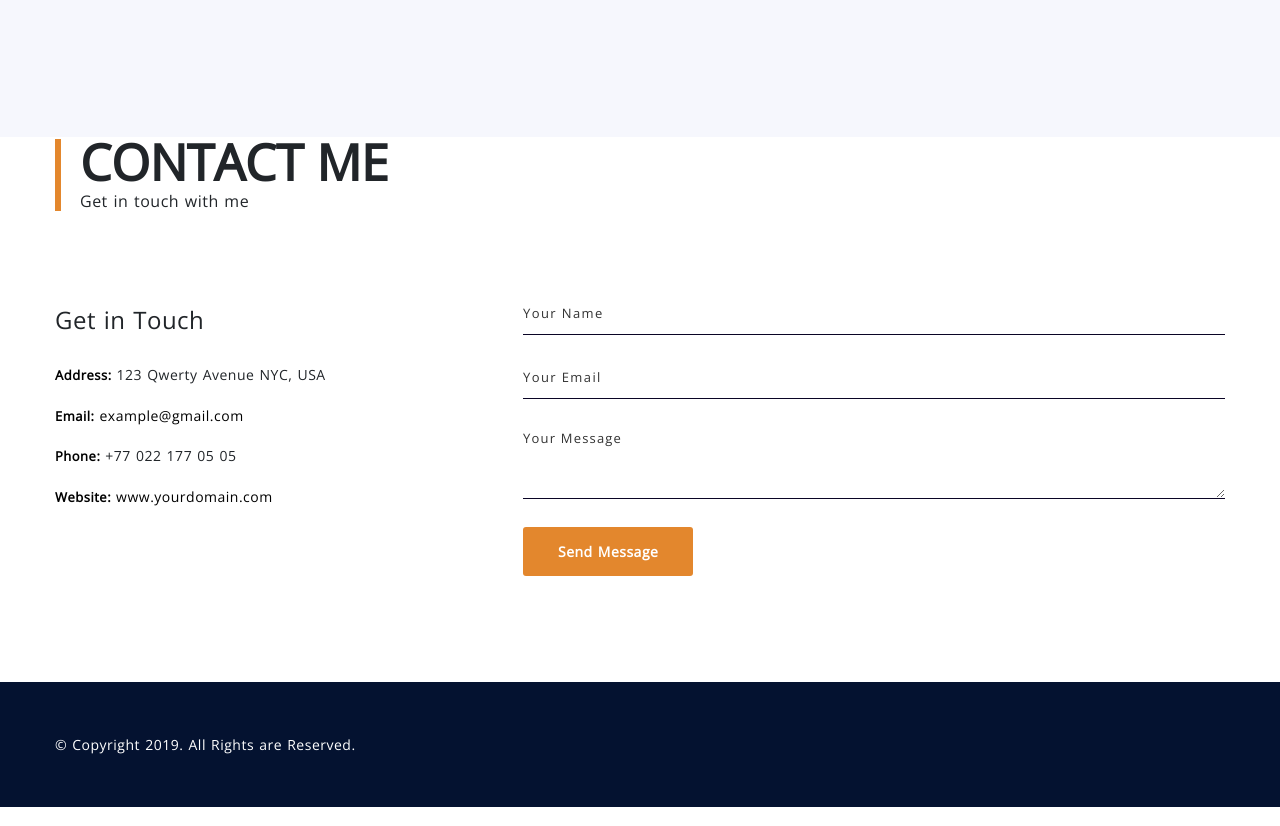
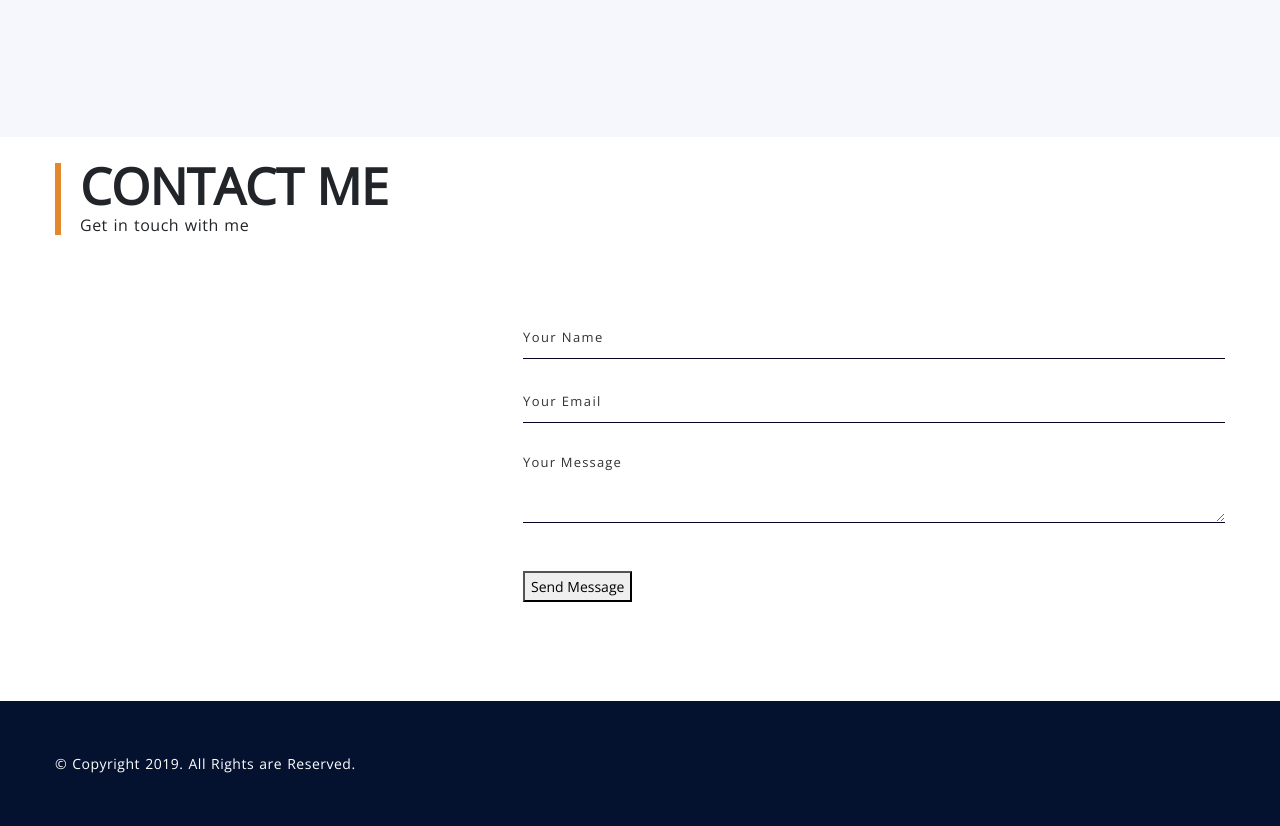
Before and after one commit to AlexWiersma/githubpages, a Nuxt app: page / in a window 1280 px wide. Shown: the part 3580-4406 px from the top of the page. Built offline with nearby package versions, Linux system fonts and the light colour scheme.

Commit message:
contact: Added contact form

```diff
--- /dev/null
+++ b/components/contact/contact.vue
@@ -0,0 +1,67 @@
+<template>
+
+  <div class="arlo_tm_section" id="contact" style="margin-top: 24px;">
+    <div class="container">
+      <div class="arlo_tm_title_holder contact">
+        <h3>Contact Me</h3>
+        <span>Get in touch with me</span>
+      </div>
+    </div>
+    <div class="arlo_tm_footer_contact_wrapper_all">
+      <div class="arlo_tm_contact_wrap_all">
+        <div class="container">
+          <div class="leftbox">
+            <div class="arlo_tm_mini_title_holder contact">
+            </div>
+          </div>
+          <div class="rightbox">
+            <div class="arlo_tm_contact_wrap">
+              <div class="main_input_wrap">
+                <form action="https://usebasin.com/f/553316899dd6" method="post" class="contact_form" id="contact_form">
+                  <div class="returnmessage" data-success="Your message has been received, We will contact you soon."></div>
+                  <div class="empty_notice"><span>Please Fill Required Fields</span></div>
+                  <div class="wrap">
+                    <input id="name" type="text" name="name" placeholder="Your Name">
+                  </div>
+                  <div class="wrap">
+                    <input id="email" name="email" type="email" placeholder="Your Email">
+                  </div>
+                  <div class="wrap">
+                    <textarea id="message" name="message" placeholder="Your Message"/>
+                    <input type="hidden" name="_gotcha" style="display: none;"/>
+                  </div>
+                  <div class="wrap">
+                    <div class="g-recaptcha" data-sitekey="6Lew3SMUAAAAAJ82QoS7gqOTkRI_dhYrFy1f7Sqy"></div>
+                  </div>
+                  <div class="arlo_tm_button">
+                    <button type="submit">Send Message</button>
+                  </div>
+                </form>
+              </div>
+            </div>
+          </div>
+        </div>
+      </div>
+      <div class="arlo_tm_footer_wrap">
+        <div class="container">
+          <p>&copy; Copyright {{ new Date().getFullYear() }}. All Rights are Reserved.</p>
+        </div>
+      </div>
+    </div>
+  </div>
+
+</template>
+
+<script>
+  export default {
+    mounted() {
+      this.$nextTick(() => {
+        let recaptchaScript = document.createElement('script')
+        recaptchaScript.setAttribute('src', 'https://www.google.com/recaptcha/api.js')
+        document.head.appendChild(recaptchaScript)
+      });
+    }
+  }
+
+
+</script>
--- a/components/portfolio/portfolio.vue
+++ b/components/portfolio/portfolio.vue
@@ -45,7 +45,7 @@
             <div class="arlo_tm_about_wrap author_wrap">
               <div class="leftbox">
                 <div class="arlo_tm_mini_title_holder">
-                  <h4>Other iOS apps made an iOS Developer include:</h4>
+                  <h4>Other iOS apps made as an iOS Developer include:</h4>
                 </div>
               </div>
               <div class="rightbox">
--- a/nuxt.config.js
+++ b/nuxt.config.js
@@ -53,6 +53,7 @@ export default {
   modules: [
     // Doc: https://bootstrap-vue.js.org
     'bootstrap-vue/nuxt',
+    // 'vue-recaptcha',
   ],
   /*
   ** Build configuration
--- a/pages/index.vue
+++ b/pages/index.vue
@@ -22,8 +22,8 @@
           <div class="leftpart_bottom">
             <div class="social_wrap">
               <ul>
-                <li><a href="#"><i class="xcon-linkedin"></i></a></li>
-                <li><a href="#"><i class="xcon-instagram"></i></a></li>
+                <li><a href="https://www.linkedin.com/in/awiersma/"><i class="xcon-linkedin"></i></a></li>
+                <li><a href="https://www.instagram.com/alex.wiersma/"><i class="xcon-instagram"></i></a></li>
               </ul>
             </div>
           </div>
@@ -50,60 +50,7 @@
           <!-- /PORTFOLIO -->
 
           <!-- CONTACT & FOOTER -->
-          <div class="arlo_tm_section" id="contact">
-            <div class="container">
-              <div class="arlo_tm_title_holder contact">
-                <h3>Contact Me</h3>
-                <span>Get in touch with me</span>
-              </div>
-            </div>
-            <div class="arlo_tm_footer_contact_wrapper_all">
-              <div class="arlo_tm_contact_wrap_all">
-                <div class="container">
-                  <div class="leftbox">
-                    <div class="arlo_tm_mini_title_holder contact">
-                      <h4>Get in Touch</h4>
-                    </div>
-                    <div class="short_info_wrap">
-                      <ul>
-                        <li><p><label>Address:</label><span>123 Qwerty Avenue NYC, USA</span></p></li>
-                        <li><p><label>Email:</label><span><a href="mailto:example@gmail.com">example@gmail.com</a></span></p></li>
-                        <li><p><label>Phone:</label><span>+77 022 177 05 05</span></p></li>
-                        <li><p><label>Website:</label><span><a href="mailto:example@gmail.com">www.yourdomain.com</a></span></p></li>
-                      </ul>
-                    </div>
-                  </div>
-                  <div class="rightbox">
-                    <div class="arlo_tm_contact_wrap">
-                      <div class="main_input_wrap">
-                        <form action="/" method="post" class="contact_form" id="contact_form">
-                          <div class="returnmessage" data-success="Your message has been received, We will contact you soon."></div>
-                          <div class="empty_notice"><span>Please Fill Required Fields</span></div>
-                          <div class="wrap">
-                            <input id="name" type="text" placeholder="Your Name">
-                          </div>
-                          <div class="wrap">
-                            <input id="email" type="text" placeholder="Your Email">
-                          </div>
-                          <div class="wrap">
-                            <textarea id="message" placeholder="Your Message"></textarea>
-                          </div>
-                          <div class="arlo_tm_button">
-                            <a id="send_message" href="#"><span>Send Message</span></a>
-                          </div>
-                        </form>
-                      </div>
-                    </div>
-                  </div>
-                </div>
-              </div>
-              <div class="arlo_tm_footer_wrap">
-                <div class="container">
-                  <p>&copy; Copyright 2019. All Rights are Reserved.</p>
-                </div>
-              </div>
-            </div>
-          </div>
+          <contact/>
           <!-- /CONTACT & FOOTER -->
 
         </div>
@@ -119,6 +66,7 @@
   import mobile_menu from '~/components/mobile_menu/mobile_menu';
   import about_me from '~/components/about/about_me'
   import portfolio from "../components/portfolio/portfolio";
+  import contact from "../components/contact/contact";
 
   const sideMenuVisibleType = Object.freeze({"open":1, "close":2, "hidden":3});
   const maxWidth = 1040;
@@ -130,7 +78,8 @@
       intro_top,
       mobile_menu,
       about_me,
-      portfolio
+      portfolio,
+      contact
     },
     data: function () {
       return {
```
Also changed, not shown: 1 other file (tests, documents, lock files or other folders).
